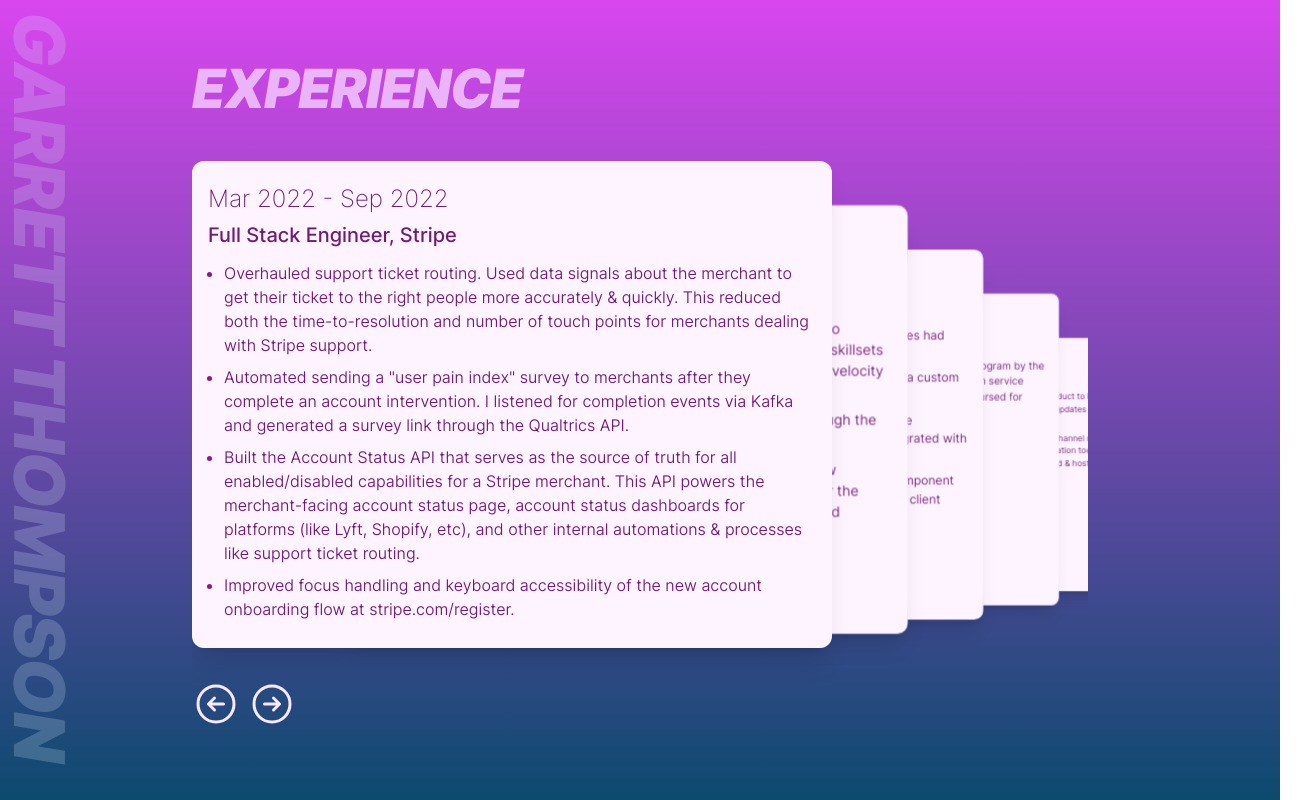
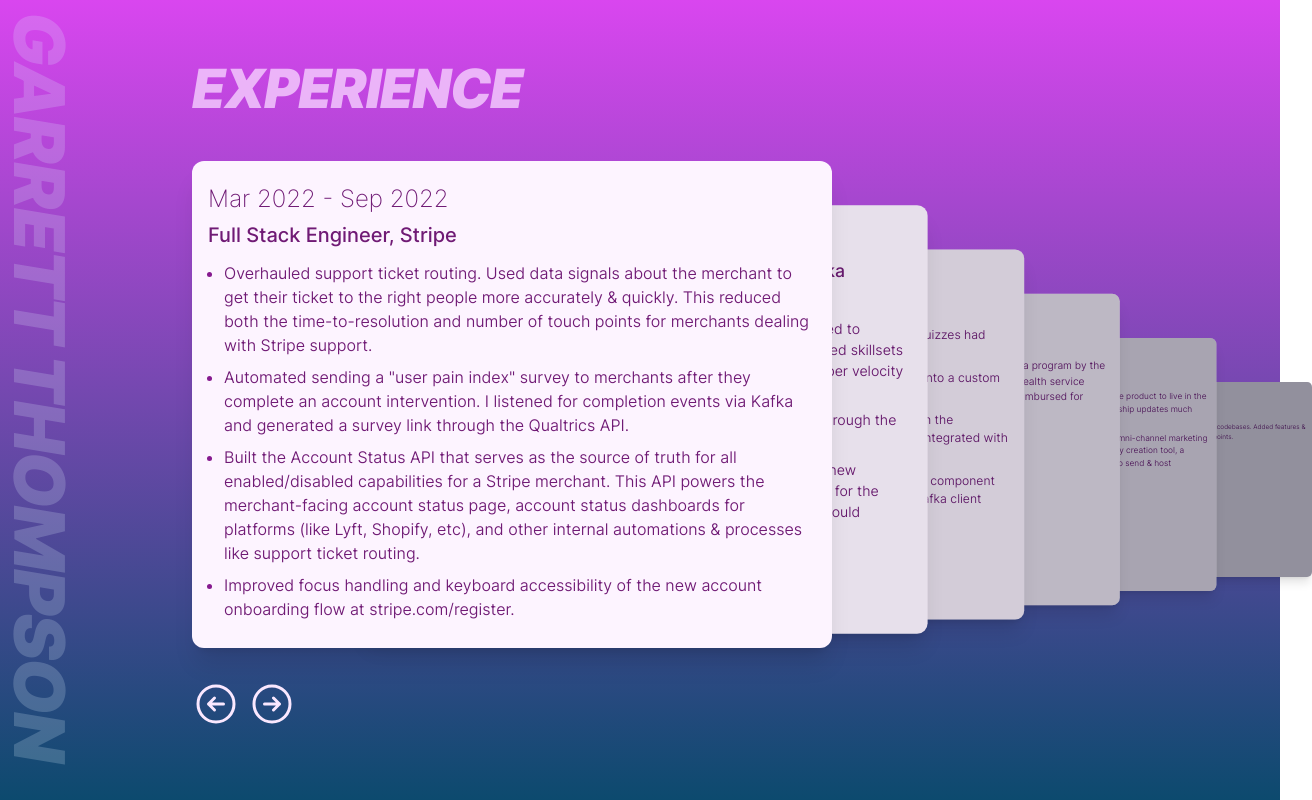
Before and after one commit to garrett-thompson/garrett-thompson.dev, a Next.js app: page / in a window 1280 px wide. Shown: the whole page, 1312 px wide, since content can reach past the window. Built offline with nearby package versions, Linux system fonts and the light colour scheme.

Commit message:
add shadow to card stack

```diff
--- a/components/card/card-stack.tsx
+++ b/components/card/card-stack.tsx
@@ -8,6 +8,7 @@ import { CardStackControls } from "./controls";
 const TOP_OFFSET = 15;
 const LEFT_OFFSET = 120;
 const SCALE_FACTOR = 0.12;
+const SHADOW_FACTOR = 9;
 
 interface CardStackProps {
   children: React.ReactElement<CardProps>[];
@@ -27,9 +28,10 @@ export const CardStack = ({ children, className }: CardStackProps) => {
       <ul className="relative h-full my-8">
         {cards.map((card, index) => {
           const top = index * TOP_OFFSET;
-          const left = index * LEFT_OFFSET;
+          const left = index * (1 + SCALE_FACTOR) * LEFT_OFFSET;
           const scale = 1 - index * SCALE_FACTOR;
           const zIndex = cards.length - index;
+          const opacity = 0 + (index * SHADOW_FACTOR) / 100;
 
           return (
             <motion.li
@@ -40,13 +42,14 @@ export const CardStack = ({ children, className }: CardStackProps) => {
                 top,
                 left,
                 scale,
-                width: "540px",
                 zIndex,
               }}
+              transition={{ duration: 0.5 }}
             >
               <Card
                 {...card.props}
                 className={classNames(card.props.className, "h-full")}
+                overlay={<Overlay opacity={opacity} />}
               />
             </motion.li>
           );
@@ -56,3 +59,21 @@ export const CardStack = ({ children, className }: CardStackProps) => {
     </div>
   );
 };
+
+interface OverlayProps {
+  /**
+   * Value between 0-1
+   */
+  opacity: number;
+  className?: string;
+}
+const Overlay = ({ opacity, className }: OverlayProps) => (
+  <motion.div
+    className={classNames(
+      "w-full h-full rounded-xl absolute left-0 top-0 z-0 bg-gray-900",
+      className
+    )}
+    animate={{ opacity }}
+    transition={{ duration: 0.4 }}
+  ></motion.div>
+);
--- a/components/card/card.tsx
+++ b/components/card/card.tsx
@@ -4,15 +4,34 @@ export interface CardProps {
   token: string;
   children?: React.ReactNode;
   className?: string;
+  overlay?: React.ReactNode;
 }
 
-export const Card = ({ children, className }: CardProps) => (
+export const Card = ({ children, className, overlay }: CardProps) => (
   <div
     className={classNames(
-      "min-w-[640px] px-4 py-6 rounded-xl shadow-xl bg-fuchsia-50 backdrop-blur-lg",
+      "w-[640px] px-4 py-6 rounded-xl shadow-xl bg-fuchsia-50",
       className
     )}
   >
+    {overlay}
     {children}
   </div>
 );
+
+interface OverlayProps {
+  /**
+   * Value between 0-1
+   */
+  opacity: number;
+  className?: string;
+}
+const Overlay = ({ opacity, className }: OverlayProps) => (
+  <div
+    className={classNames(
+      "w-full h-full rounded-xl absolute left-0 top-0 z-0 bg-gray-900",
+      className
+    )}
+    style={{ opacity }}
+  ></div>
+);
--- a/pages/index.tsx
+++ b/pages/index.tsx
@@ -31,7 +31,7 @@ const Home: NextPage = () => {
 
       <main className="h-screen w-screen px-48 py-12 flex flex-col bg-gradient-to-t from-sky-900 to-fuchsia-500">
         <Heading1 className="text-fuchsia-200/80">EXPERIENCE</Heading1>
-        <div className="overflow-x-scroll flex flex-col flex-1 mb-6 space-x-6">
+        <div className="flex flex-col flex-1 mb-6 space-x-6">
           <CardStack className="flex-auto">
             <Card token="stripe_1" className="overflow-scroll">
               <StripeExperience />
```
Also changed, not shown: 1 other file (tests, documents, lock files or other folders).
